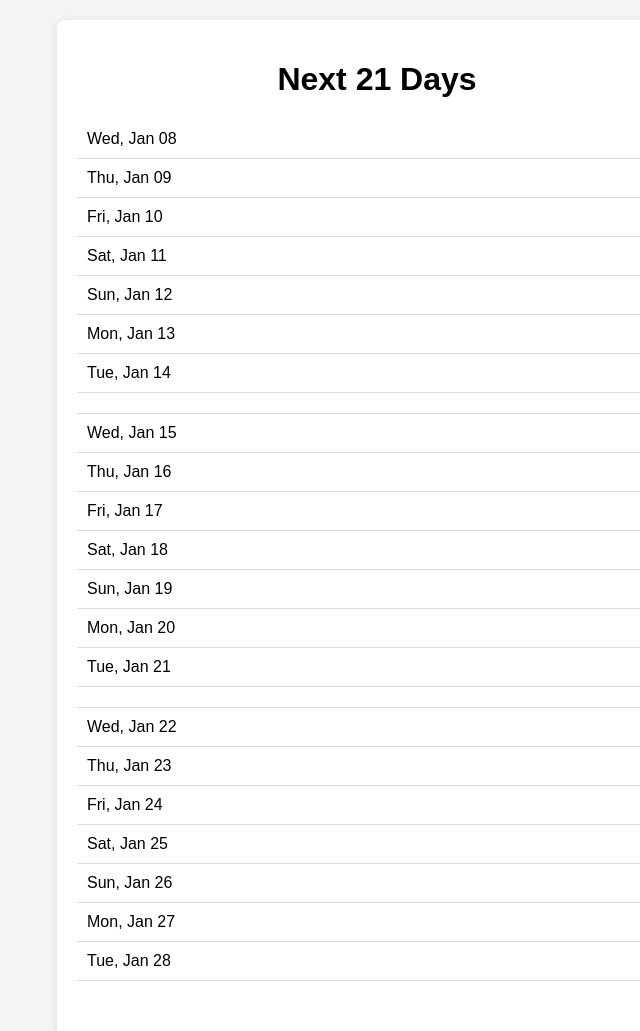
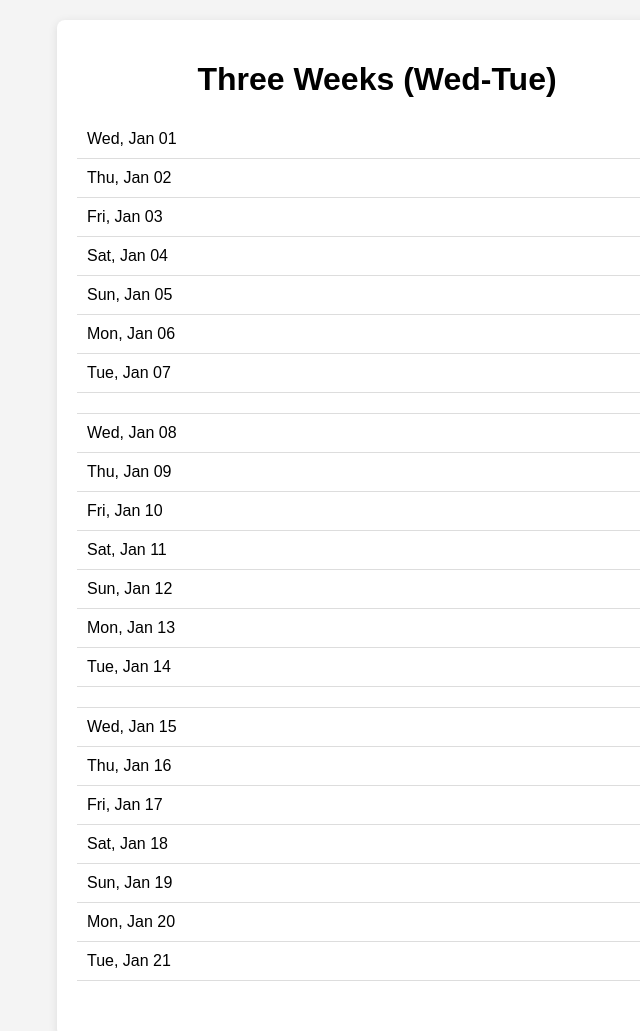
Before and after one commit to mcenirm/wed-to-tue, a plain HTML site: page index.html in a window 1280 px wide. Shown: the top 1031 px of the page, without its empty margins (263-903 px from the left). Drawn offline with Linux system fonts and the light colour scheme.

Commit message:
wed-to-tue three weeks

```diff
--- a/index.html
+++ b/index.html
@@ -8,7 +8,7 @@
 </head>
 <body>
     <div class="container">
-        <h1>Next 21 Days</h1>
+        <h1>Three Weeks (Wed-Tue)</h1>
         <ul id="dateList"></ul>
     </div>
     <script src="script.js"></script>
--- a/script.js
+++ b/script.js
@@ -3,13 +3,19 @@ function formatDate(date) {
     return date.toLocaleDateString('en-US', options).replace(/(\w{3}) (\w{3}) (\d{2})/, '$1 $2 $3');
 }
 
-function generateNext21Days() {
+function generateThreeWeeks() {
     const dateList = document.getElementById('dateList');
     const today = new Date();
 
+    // Find the Wednesday of the current week
+    const currentDay = today.getDay();
+    const daysUntilWednesday = (3 - currentDay + 7) % 7; // 3 is Wednesday
+    const startDate = new Date(today);
+    startDate.setDate(today.getDate() - daysUntilWednesday - 7); // Start from the Wednesday of the previous week
+
     for (let i = 0; i < 21; i++) {
-        const nextDate = new Date(today);
-        nextDate.setDate(today.getDate() + i);
+        const nextDate = new Date(startDate);
+        nextDate.setDate(startDate.getDate() + i);
         const formattedDate = formatDate(nextDate);
         const listItem = document.createElement('li');
         listItem.textContent = formattedDate;
@@ -24,4 +30,4 @@ function generateNext21Days() {
     }
 }
 
-generateNext21Days();
+generateThreeWeeks();
```
